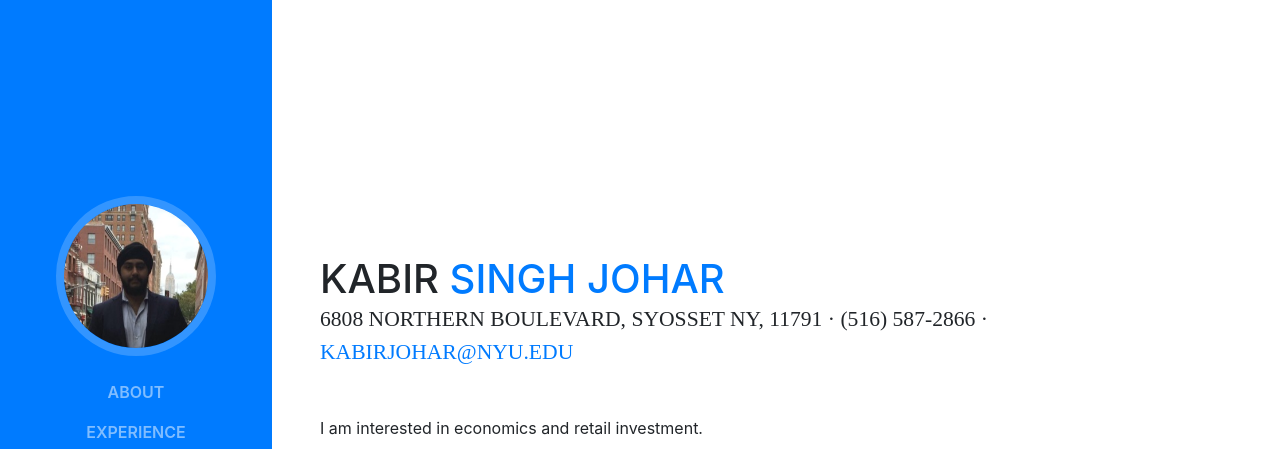
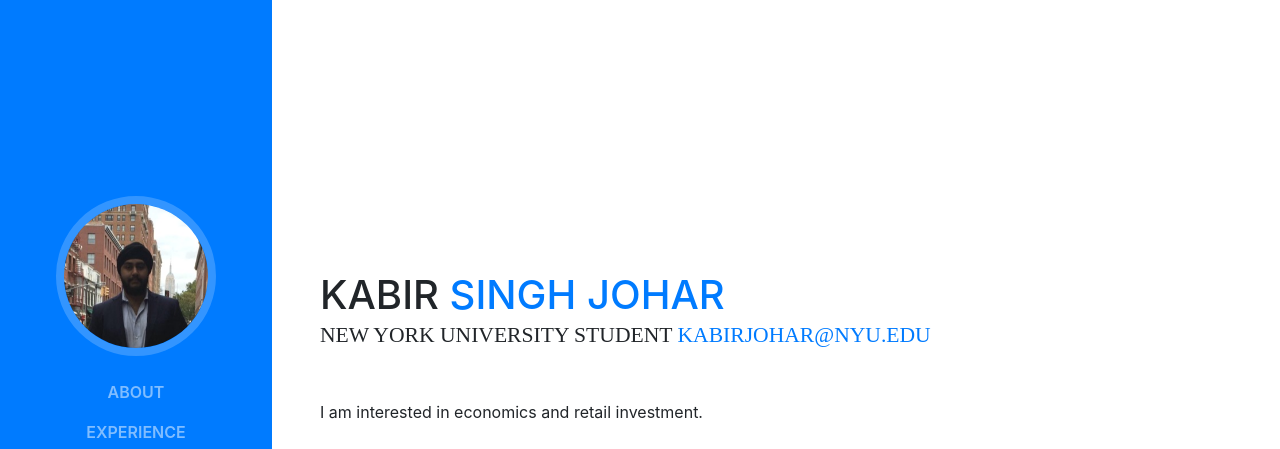
Before and after one commit to KabirJohar/kabirjohar.github.io, a website with bundled scripts: page index.html in a window 1280 px wide. Shown: the top 449 px of the page. Built offline with nearby package versions, Linux system fonts and the light colour scheme; a web font is replaced by a local one.

Commit message:
address purge

```diff
--- a/index.html
+++ b/index.html
@@ -68,7 +68,7 @@
           <h1 class="mb-0">Kabir
             <span class="text-primary">Singh Johar</span>
           </h1>
-          <div class="subheading mb-5">6808 Northern Boulevard, Syosset NY, 11791 · (516) 587-2866 ·
+          <div class="subheading mb-5">New York University Student
             <a href="mailto:kabirjohar@nyu.edu">kabirjohar@nyu.edu</a>
           </div>
           <p class="mb-5">I am interested in economics and retail investment.</p>
```
